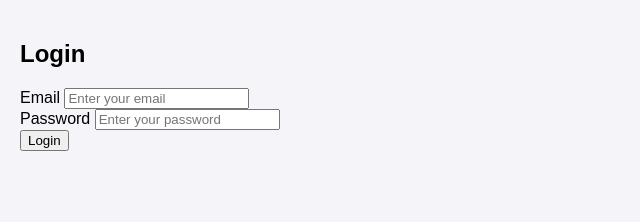
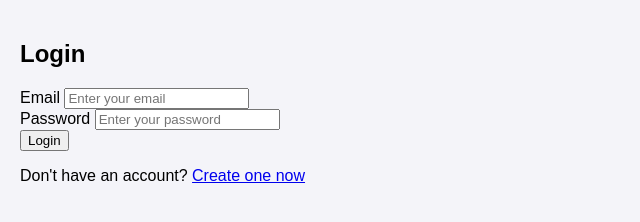
Before and after one commit to thomasfahy/martialartslevelling.com, a website built with webpack: page src/login.html in a window 1280 px wide. Shown: the whole page, without its empty margins (0-640 px from the left). Built offline with nearby package versions, Linux system fonts and the light colour scheme; no server answers.

Commit message:
feat: added links between login and signup

```diff
--- a/src/login.html
+++ b/src/login.html
@@ -20,6 +20,9 @@
             <button type="submit" class="login-btn">Login</button>
             <div id="error-message" class="error-message"></div>
         </form>
+        <div class="text-center">
+            <p>Don't have an account? <a href="./signup.html">Create one now</a></p>
+        </div>
     </div>
 </body>
 </html>
```
Also changed, not shown: src/signup.html (+1 -1 lines).
